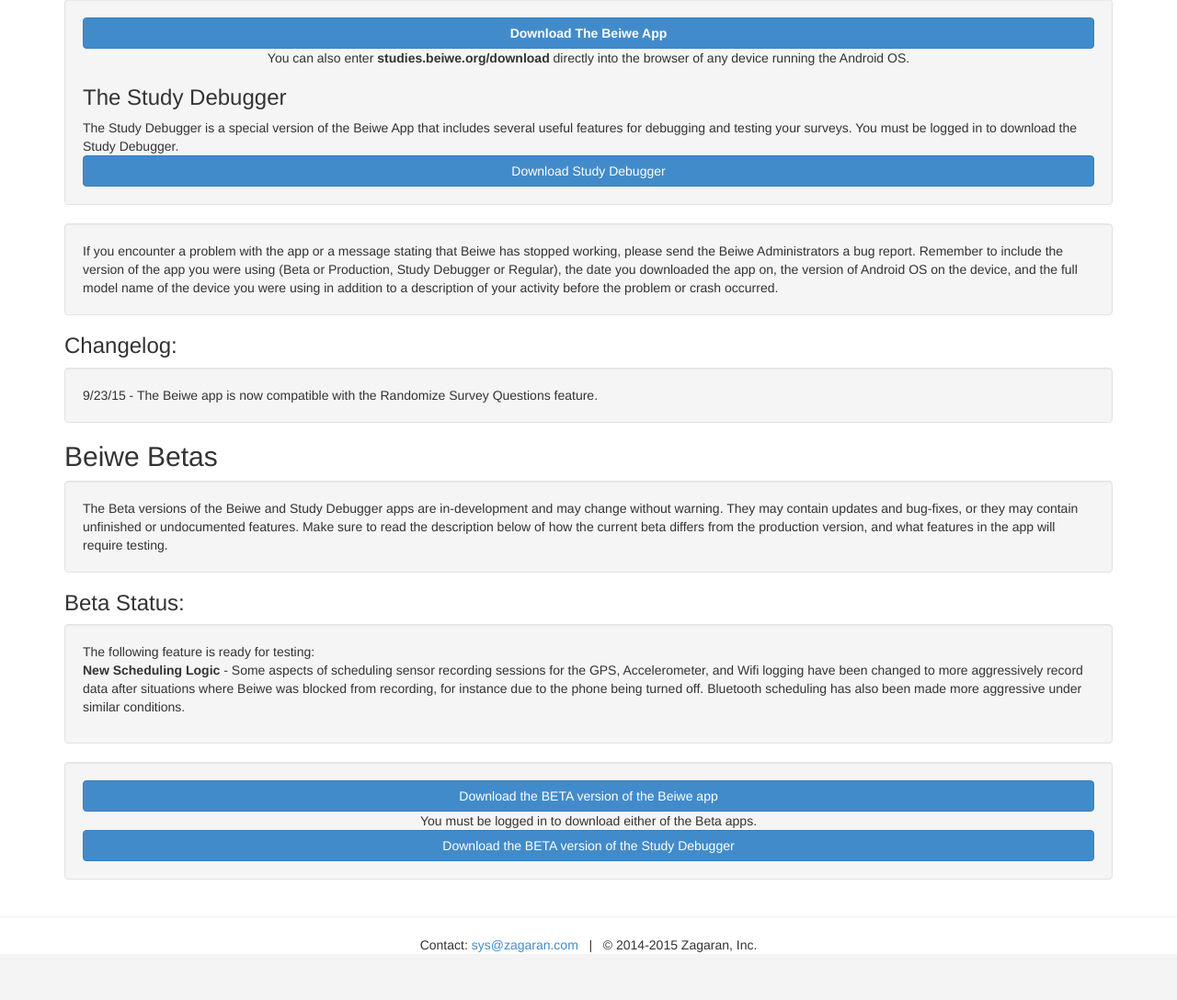
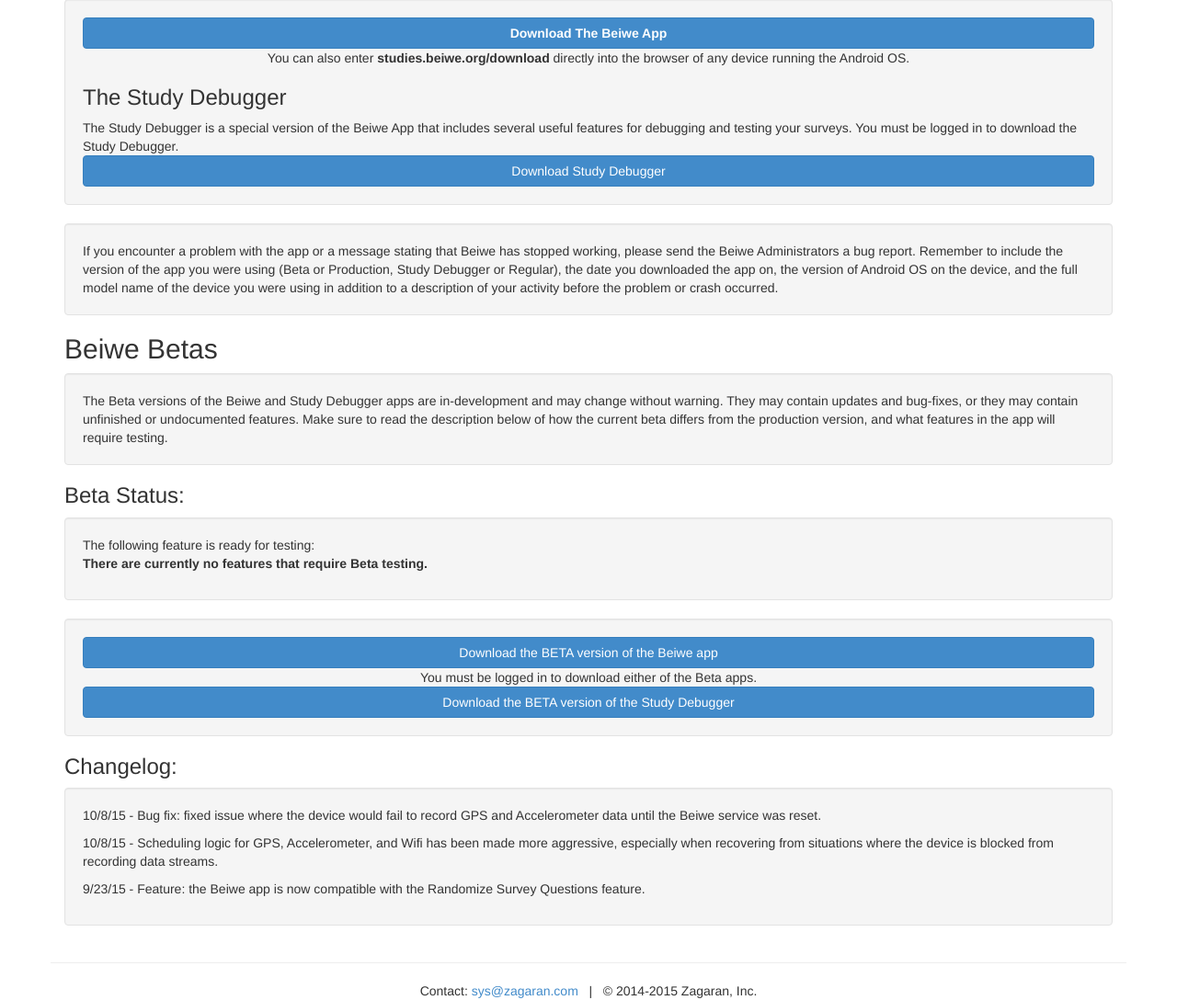
Before and after one commit to xuancong84/beiwe-backend, a Flask app: template frontend/templates/download_landing_page.html in a window 1280 px wide. Shown: the part 104-1192 px from the top of the page at 92% size. Before the commit the page ends 1140 px from the top, so only its background shows below. Run offline with Flask 2, Linux system fonts and the light colour scheme; the template is opened without the code that fills it, so the values that code supplies are empty; some libraries are stand-ins or nearby versions.

Commit message:
updates to the download page for new version of the app.

```diff
--- a/frontend/templates/download_landing_page.html
+++ b/frontend/templates/download_landing_page.html
@@ -29,21 +29,17 @@
       If you encounter a problem with the app or a message stating that Beiwe has stopped working, please send the Beiwe Administrators a bug report.  Remember to include the version of the app you were using (Beta or Production, Study Debugger or Regular), the date you downloaded the app on, the version of Android OS on the device, and the full model name of the device you were using in addition to a description of your activity before the problem or crash occurred.
     </div>
 
-    <h3> Changelog: </h3>
-    <div class="well">
-      9/23/15 - The Beiwe app is now compatible with the Randomize Survey Questions feature.
-    </div>
-
     <h2> Beiwe Betas </h2>
     <div class="well">
       The Beta versions of the Beiwe and Study Debugger apps are in-development and may change without warning.  They may contain updates and bug-fixes, or they may contain unfinished or undocumented features.  Make sure to read the description below of how the current beta differs from the production version, and what features in the app will require testing.
     </div>
 
     <h3> Beta Status: </h3>
-    {# this text is going to change whenever we upload a new version of the app, keep it simplo #}
+    {# this text is going to change whenever we upload a new version of the app, keep it simple
+      <p><b> There are currently no features that require Beta testing. </b> </p> #}
     <div class="well">
       The following feature is ready for testing:
-      <p><b>New Scheduling Logic</b> - Some aspects of scheduling sensor recording sessions for the GPS, Accelerometer, and Wifi logging have been changed to more aggressively record data after situations where Beiwe was blocked from recording, for instance due to the phone being turned off.  Bluetooth scheduling has also been made more aggressive under similar conditions. </p>
+      <p><b> There are currently no features that require Beta testing. </b> </p>
     </div>
 
     <div class="well">
@@ -61,8 +57,14 @@
         </div>
       </div>
     </div>
+
+    <h3> Changelog: </h3>
+    <div class="well">
+      <p>10/8/15 - Bug fix: fixed issue where the device would fail to record GPS and Accelerometer data until the Beiwe service was reset.</p>
+      <p>10/8/15 - Scheduling logic for GPS, Accelerometer, and Wifi has been made more aggressive, especially when recovering from situations where the device is blocked from recording data streams. </p>
+      <p> 9/23/15 - Feature: the Beiwe app is now compatible with the Randomize Survey Questions feature.</p>
+    </div>
+
   </div>
-</div>
-</div>
 
 {% endblock %}
```
